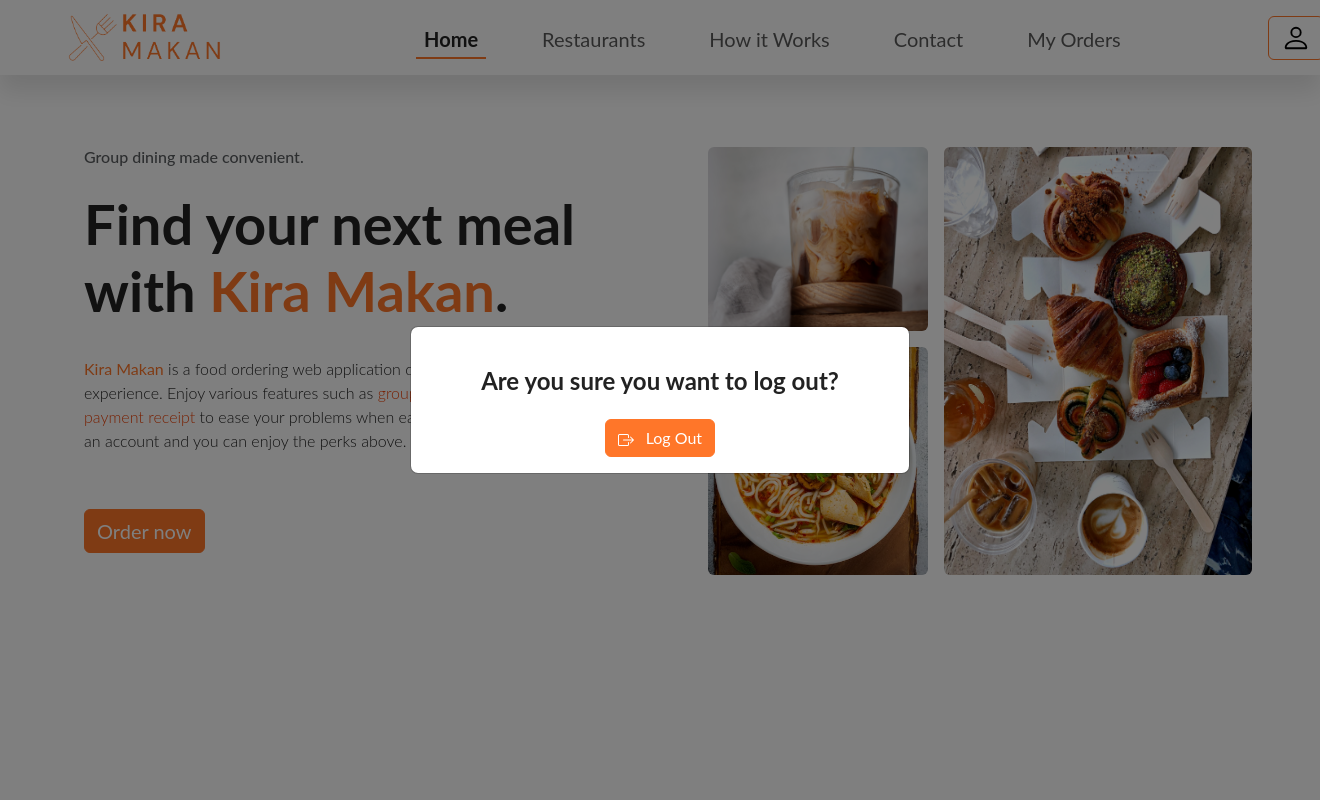
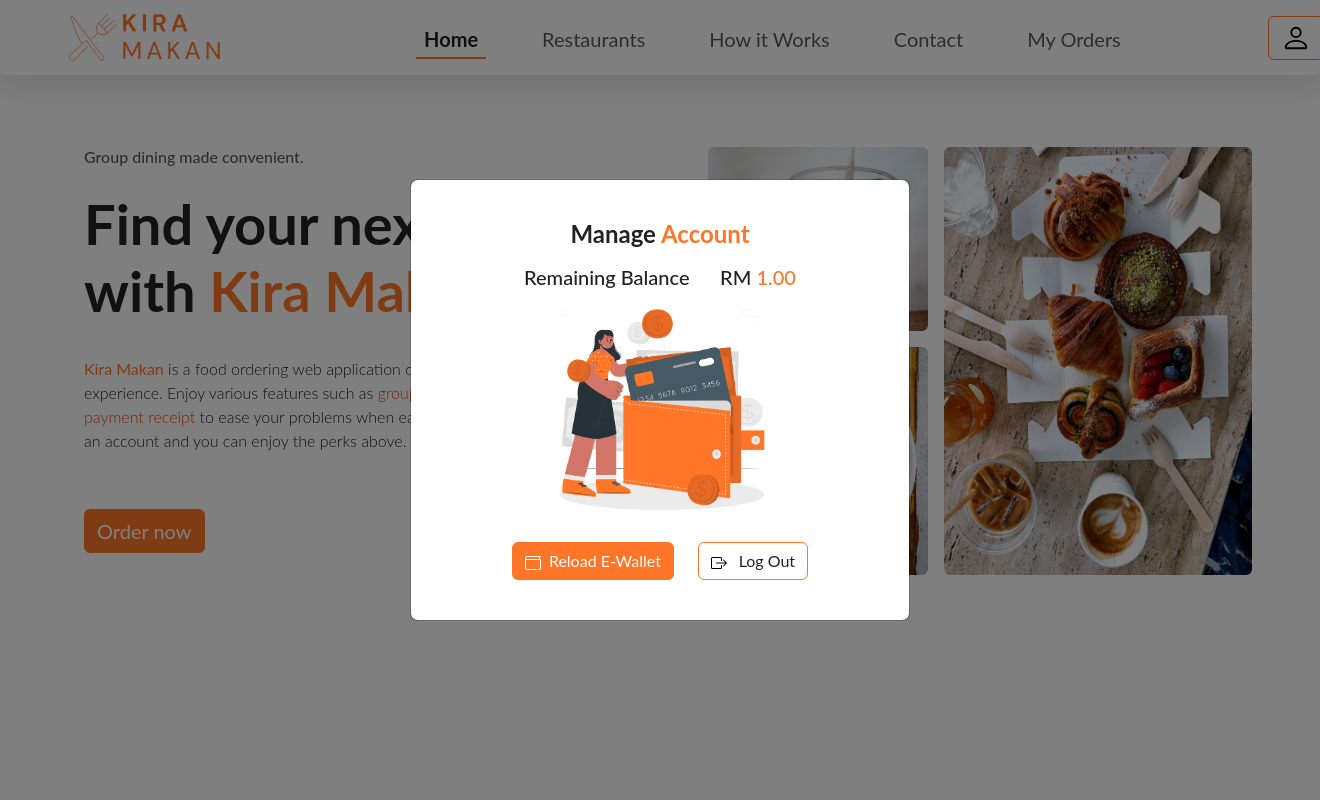
Before and after one commit to ShaorenCheah/KiraMakan, a PHP site: page / in a window 1320 px wide, after a click that opens the changed part. Run offline with PHP 8.4, Linux system fonts and the light colour scheme; a user stored in the database is signed in; data comes from the database, SQL or seed files in the repository.

Commit message:
Updated Log Out Modal

```diff
--- a/includes/customer/displayMyOrderModal.inc.php
+++ b/includes/customer/displayMyOrderModal.inc.php
@@ -143,7 +143,6 @@ $restaurantName = $fetch['restaurantName'];
     <div class="d-flex flex-row justify-content-between gap-1 mb-1">
         <h4 class="mb-0"><strong>Grand Total</strong><span class="text-muted" style="font-size:13px"> (rounded price)</span></h4>
         <h4 class="mb-0"><strong>RM <span style="color:var(--orange)"><?= $totalPrice ?></span></strong></h4>
-
     </div>
 </div>
 
--- a/logOutModal.php
+++ b/logOutModal.php
@@ -1,26 +1,42 @@
 <!-- Logout Modal -->
-<div class='modal fade' id='logOutModalToggle' aria-hidden='true' aria-labelledby='logOutModalToggleLabel'
-    tabindex='-1'>
+<div class='modal fade' id='logOutModalToggle' aria-hidden='true' aria-labelledby='logOutModalToggleLabel' tabindex='-1'>
     <div class='modal-dialog modal-dialog-centered'>
         <div class='modal-content'>
             <div class='modal-body' id='logout-modal'>
-                <div class='row'>
-                <div class="col-12 d-flex justify-content-center align-items-center mt-4">
-                        <h4 class="fw-bold mb-2">Are you sure you want to log out?</h4>
-                    </div>
-                    <div class='col-12 d-flex justify-content-center mt-3'>
-                        <a href='./logOut.php' class='btn orange-btn'><i class='me-2'>
-                                <svg xmlns='http://www.w3.org/2000/svg' width='16' height='16' fill='white'
-                                    class='bi bi-box-arrow-right' viewBox='0 0 16 16'>
-                                    <path fill-rule='evenodd'
-                                        d='M10 12.5a.5.5 0 0 1-.5.5h-8a.5.5 0 0 1-.5-.5v-9a.5.5 0 0 1 .5-.5h8a.5.5 0 0 1 .5.5v2a.5.5 0 0 0 1 0v-2A1.5 1.5 0 0 0 9.5 2h-8A1.5 1.5 0 0 0 0 3.5v9A1.5 1.5 0 0 0 1.5 14h8a1.5 1.5 0 0 0 1.5-1.5v-2a.5.5 0 0 0-1 0v2z' />
-                                    <path fill-rule='evenodd'
-                                        d='M15.854 8.354a.5.5 0 0 0 0-.708l-3-3a.5.5 0 0 0-.708.708L14.293 7.5H5.5a.5.5 0 0 0 0 1h8.793l-2.147 2.146a.5.5 0 0 0 .708.708l3-3z' />
-                                </svg>
-                            </i>Log Out</a>
+                <div class='row d-flex flex-row'>
+                    <div class="col-md-12 d-flex flex-column justify-content-center align-items-center my-4">
+                        <h4><strong>Manage <span style="color:var(--orange)">Account</span></strong></h4>
+                        <div class="col-md-7 d-flex flex-row justify-content-between mt-2">
+                            <div>
+                                <h5>Remaining Balance</h5>
+                            </div>
+                            <div>
+                                <h5>RM <span style="color:var(--orange)"><?php echo number_format($_SESSION['balance'], 2); ?></h5>
+                            </div>
+                        </div>
+                        <div class="d-flex justify-content-center">
+                            <img src="images/wallet.png" alt="Wallet" class="img-fluid" style="width:45%">
+                        </div>
+                        <div class="d-flex flex-row gap-4 mt-3">
+                            <div class="mt-3">
+                                <button class="btn orange-btn" data-bs-target="#reloadModalToggle" data-bs-toggle="modal"><i class="me-2"><svg xmlns="http://www.w3.org/2000/svg" width="16" height="16" fill="white" class="bi bi-wallet" viewBox="0 0 16 16">
+                                            <path d="M0 3a2 2 0 0 1 2-2h13.5a.5.5 0 0 1 0 1H15v2a1 1 0 0 1 1 1v8.5a1.5 1.5 0 0 1-1.5 1.5h-12A2.5 2.5 0 0 1 0 12.5V3zm1 1.732V12.5A1.5 1.5 0 0 0 2.5 14h12a.5.5 0 0 0 .5-.5V5H2a1.99 1.99 0 0 1-1-.268zM1 3a1 1 0 0 0 1 1h12V2H2a1 1 0 0 0-1 1z" />
+                                        </svg></i>Reload E-Wallet</button>
+                            </div>
+                            <div class="mt-3">
+                                <a href='./logOut.php' class='btn white-btn'><i class='me-2'>
+                                        <svg xmlns='http://www.w3.org/2000/svg' width='16' height='16' class='bi bi-box-arrow-right' viewBox='0 0 16 16'>
+                                            <path fill-rule='evenodd' d='M10 12.5a.5.5 0 0 1-.5.5h-8a.5.5 0 0 1-.5-.5v-9a.5.5 0 0 1 .5-.5h8a.5.5 0 0 1 .5.5v2a.5.5 0 0 0 1 0v-2A1.5 1.5 0 0 0 9.5 2h-8A1.5 1.5 0 0 0 0 3.5v9A1.5 1.5 0 0 0 1.5 14h8a1.5 1.5 0 0 0 1.5-1.5v-2a.5.5 0 0 0-1 0v2z' />
+                                            <path fill-rule='evenodd' d='M15.854 8.354a.5.5 0 0 0 0-.708l-3-3a.5.5 0 0 0-.708.708L14.293 7.5H5.5a.5.5 0 0 0 0 1h8.793l-2.147 2.146a.5.5 0 0 0 .708.708l3-3z' />
+                                        </svg>
+                                    </i>Log Out
+                                </a>
+                            </div>
+                        </div>
                     </div>
                 </div>
             </div>
         </div>
     </div>
 </div>
+<?php include 'reloadModal.php'; ?>
--- /dev/null
+++ b/reloadModal.php
@@ -0,0 +1,50 @@
+<div class="modal fade" id="reloadModalToggle" aria-hidden="true" aria-labelledby="reloadModalToggleLabel" tabindex="-1">
+  <div class="modal-dialog modal-dialog-centered">
+    <div class="modal-content">
+      <div class="modal-body m-3">
+
+        <div class="col-md-12 d-flex flex-row justify-content-center align-items-center mt-2 mb-4">
+          <h4 class="fw-bold mb-2">Reload E-Wallet</h4>
+        </div>
+
+        <form class="row d-flex flex-row g-3">
+          <div class="col-md-5 d-flex justify-content-end">
+            <h4 class="fw-bold me-3">RM</h4>
+          </div>
+          <div class="col-md-4">
+            <input type="number" class="form-control" id="exampleInputEmail1">
+          </div>
+          <div class="col-md-3">
+          </div>
+          <div class="col-md-12">
+            <label for="exampleInputEmail1" class="form-label">Credit Card Name</label>
+            <input type="email" class="form-control" id="exampleInputEmail1" aria-describedby="emailHelp">
+          </div>
+          <div class="col-md-12">
+            <label for="exampleInputEmail1" class="form-label">Credit Card Number</label>
+            <input type="email" class="form-control" id="exampleInputEmail1" aria-describedby="emailHelp">
+            <div id="emailHelp" class="form-text">We'll never share your email with anyone else.</div>
+          </div>
+          <div class="col-md-6">
+            <label for="exampleInputEmail1" class="form-label">Expiry Date</label>
+            <input type="email" class="form-control" id="exampleInputEmail1" aria-describedby="emailHelp">
+          </div>
+          <div class="col-md-6">
+            <label for="exampleInputEmail1" class="form-label">CVV</label>
+            <input type="email" class="form-control" id="exampleInputEmail1" aria-describedby="emailHelp">
+          </div>
+          <div class="col-md-12 d-flex justify-content-center">
+            <button type="submit" class="btn orange-btn w-50">Submit</button>
+          </div>
+        </form>
+
+        <div class="col-12 d-flex justify-content-end mt-4">
+          <button class="btn back-btn" data-bs-target="#logOutModalToggle" data-bs-toggle="modal"><i class="me-2"><svg xmlns="http://www.w3.org/2000/svg" width="16" height="16" fill="var(--orange)" class="bi bi-arrow-return-left" viewBox="0 0 16 16">
+                <path fill-rule="evenodd" d="M14.5 1.5a.5.5 0 0 1 .5.5v4.8a2.5 2.5 0 0 1-2.5 2.5H2.707l3.347 3.346a.5.5 0 0 1-.708.708l-4.2-4.2a.5.5 0 0 1 0-.708l4-4a.5.5 0 1 1 .708.708L2.707 8.3H12.5A1.5 1.5 0 0 0 14 6.8V2a.5.5 0 0 1 .5-.5z" />
+              </svg></i>Back
+          </button>
+        </div>
+      </div>
+    </div>
+  </div>
+</div>
--- a/restaurantPopUp.php
+++ b/restaurantPopUp.php
@@ -35,7 +35,6 @@
 <div class="modal fade" id="exampleModalToggle2" aria-hidden="true" aria-labelledby="exampleModalToggleLabel2" tabindex="-1">
   <div class="modal-dialog modal-dialog-centered">
     <div class="modal-content">
-
       <div id="names-form" class="modal-body">
         <div class="col-12 d-flex justify-content-center align-items-center mt-2 mb-4">
           <h3 class="fw-bold mb-2">Enter customer names</h3>
--- a/signUpLogin.php
+++ b/signUpLogin.php
@@ -36,6 +36,7 @@ if (isset($_POST['loginSubmit'])) {
             $fetch_name = mysqli_fetch_assoc($result);
             $name = $fetch_name['customerName'];
             $customerID = $fetch_name['customerID'];
+            $balance = $fetch_name['balance'];
         } else {
             echo "error";
         }
@@ -48,6 +49,7 @@ if (isset($_POST['loginSubmit'])) {
             if ($accountType == "Customer") {
                 $_SESSION['customerName'] = $name;
                 $_SESSION['customerID'] = $customerID;
+                $_SESSION['balance'] = $balance;
                 $_SESSION[$accountType . 'Name'] = $name;
                 echo "<script>alert('Successful Login! Welcome $name!'); window.location='index.php'</script>";
             } else {
--- a/style.css
+++ b/style.css
@@ -8,14 +8,20 @@
 
 }
 
+/* Works for Chrome, Safari, Edge, Opera */
+input::-webkit-outer-spin-button,
+input::-webkit-inner-spin-button {
+  -webkit-appearance: none;
+  margin: 0;
+}
+
+body::-webkit-scrollbar {
+  display: none;
+}
 
 body {
   font-family: "Lato", sans-serif !important;
   color: var(--main);
-}
-
-body::-webkit-scrollbar {
-  display: none;
 }
 
 table {
@@ -23,12 +29,14 @@ table {
 
 }
 
-td, th, tr {
+td,
+th,
+tr {
   border: none;
 }
 
 .table-hover tbody tr:hover {
-  background-color: rgba(255,118,41,0.25);
+  background-color: rgba(255, 118, 41, 0.25);
 }
 
 
@@ -495,7 +503,7 @@ i {
 /* Footer Section End */
 
 /* Sidebar Section Start */
-.sidebar{
+.sidebar {
   box-shadow: 0px 16px 22px 0px rgba(0, 0, 0, 0.1);
 }
 
```
Also changed, not shown: images/coffee.jpg (deleted), images/wallet.png (added).
